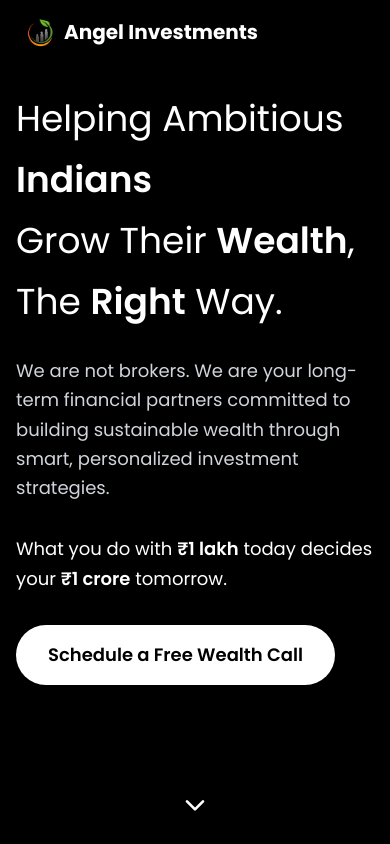
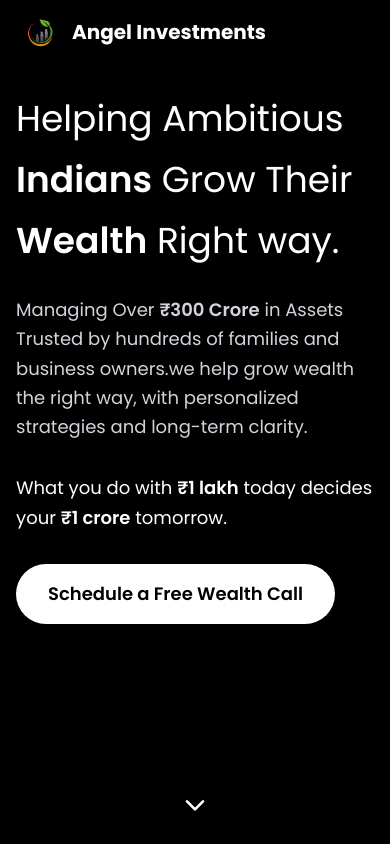
Before and after one commit to Abhishekrgadad/WealthwiseReact, a React (Vite) app in the folder Wealth/: page / in a window 390 px wide. Shown: the top 844 px of the page. Built offline with nearby package versions, Linux system fonts and the light colour scheme.

Commit message:
[FIX] onclick

```diff
--- a/Wealth/index.html
+++ b/Wealth/index.html
@@ -4,7 +4,7 @@
     <meta charset="UTF-8" />
     <link rel="icon" type="image/svg+xml" href="/vite.svg" />
     <meta name="viewport" content="width=device-width, initial-scale=1.0" />
-    <title>WealthWise - Helping Ambitious Indians Grow Their Wealth</title>
+    <title>Angel Investments - Helping Ambitious Indians Grow Their Wealth</title>
     <meta name="description" content="Professional financial advisory services for Indian investors. Wealth planning, investment advisory, and portfolio management with zero pressure and 100% clarity." />
   </head>
   <body>
--- a/Wealth/src/components/Footer.tsx
+++ b/Wealth/src/components/Footer.tsx
@@ -15,7 +15,7 @@ const Footer = () => {
               whileInView={{ opacity: 1, y: 0 }}
               className="text-2xl font-bold"
             >
-              WealthWise
+              Angel Investments
             </motion.h3>
             <motion.p
               initial={{ opacity: 0, y: 20 }}
@@ -102,7 +102,7 @@ const Footer = () => {
                 className="flex items-center space-x-3"
               >
                 <Mail size={16} />
-                <span className="text-gray-300">hello@wealthwise.in</span>
+                <span className="text-gray-300">hello@Angel Investments.in</span>
               </motion.div>
               <motion.div
                 initial={{ opacity: 0, x: -20 }}
@@ -142,7 +142,7 @@ const Footer = () => {
           whileInView={{ opacity: 1 }}
           className="pt-8 text-center text-gray-400 border-t border-black md:mt-12 md:border-t"
         >
-          <p>&copy; 2025 WealthWise. All rights reserved. | Designed for WealthWise.</p>
+          <p>&copy; 2025 Angel Investments. All rights reserved. | Designed for Angel Investments.</p>
         </motion.div>
       </div>
     </footer>
--- a/Wealth/src/components/Header.tsx
+++ b/Wealth/src/components/Header.tsx
@@ -54,16 +54,16 @@ const Header = () => {
       <div className="w-full max-w-7xl mx-auto px-4 sm:px-6 lg:px-8">
       <div className="flex justify-between items-center h-16">
         <motion.div
-        whileHover={{ scale: 1.05 }}
-        className="text-xl sm:text-2xl font-bold text-white cursor-pointer flex-shrink-0 flex items-center "
-        onClick={() => handleNavClick('/')}
+          whileHover={{ scale: 1.05 }}
+          className="text-xl sm:text-2xl font-bold text-white cursor-pointer flex-shrink-0 flex items-center"
+          onClick={() => handleNavClick('/#home')}
         >
-        <img
-          src={Logo}
-          alt="Logo"
-          className="h-12 w-12 object-contain" // Increased from h-10 w-10 to h-12 w-12
-        />
-        Angel Investments
+          <img
+            src={Logo}
+            alt="Logo"
+            className="h-12 w-12 object-contain"
+          />
+          <span className="ml-2">Angel Investments</span>
         </motion.div>
 
         {/* Desktop Navigation - Only visible on lg and up */}
--- a/Wealth/src/components/sections/Contact.tsx
+++ b/Wealth/src/components/sections/Contact.tsx
@@ -85,7 +85,7 @@ const Contact = () => {
 								</div>
 								<div>
 									<p className="font-semibold text-white">Phone</p>
-									<p className="text-gray-300">+91 98765 43210</p>
+									<p className="text-gray-300">+91 90352 54332</p>
 								</div>
 							</div>
 
@@ -95,7 +95,7 @@ const Contact = () => {
 								</div>
 								<div>
 									<p className="font-semibold text-white">Email</p>
-									<p className="text-gray-300">hello@wealthwise.in</p>
+									<p className="text-gray-300">hello@Angel Investments.in</p>
 								</div>
 							</div>
 
@@ -106,9 +106,9 @@ const Contact = () => {
 								<div>
 									<p className="font-semibold text-white">Office</p>
 									<p className="text-gray-300">
-										Business Bay, Lower Parel
+										H 2nd floor, No 19, 1st Main Rd, <br></br>opposite total gas, 3rd Block, <br></br>3rd Stage,Basaveshwar Nagar
 										<br />
-										Mumbai, Maharashtra 400013
+										Bengaluru, Karnataka 560079
 									</p>
 								</div>
 							</div>
--- a/Wealth/src/components/sections/Home.tsx
+++ b/Wealth/src/components/sections/Home.tsx
@@ -25,9 +25,8 @@ const Home = () => {
           transition={{ duration: 0.8 }}
           className="block lg:hidden text-4xl sm:text-4xl md:text-5xl lg:text-6xl text-white leading-tight mb-8"
         >
-          Helping Ambitious <span className="font-semibold mt-4 block">Indians</span>{' '}
-          <span className="mt-4 block">Grow Their <span className="font-semibold">Wealth</span>,</span>
-          <span className="mt-4 block">The <span className="font-semibold">Right</span> Way.</span>
+          Helping Ambitious <span className="mt-4 block"><span className="font-semibold">Indians</span> Grow Their</span>
+          <span className="mt-4 block"> <span className="font-semibold">Wealth</span> Right way.</span>
         </motion.h1>
 
         {/* Desktop View */}
@@ -35,7 +34,7 @@ const Home = () => {
           initial={{ opacity: 0, y: 50 }}
           animate={{ opacity: 1, y: 0 }}
           transition={{ duration: 0.8 }}
-          className="hidden lg:block text-5xl text-white leading-tight mb-8"
+          className="hidden lg:block text-5xl text-white leading-tight mb-12"
         >
           Helping Ambitious<br />
           <span className="font-semibold">Indians</span>, Grow Their<br />
@@ -48,8 +47,9 @@ const Home = () => {
           transition={{ duration: 0.8, delay: 0.2 }}
           className="text-lg sm:text-xl text-gray-300 mb-8 leading-relaxed max-w-2xl"
         >
-          We are not brokers. We are your long-term financial partners committed to building
-          sustainable wealth through smart, personalized investment strategies.
+            Managing Over <span className="font-semibold">₹300 Crore</span> in Assets
+          <br />
+          Trusted by hundreds of families and business owners.we help grow wealth the right way, with personalized strategies and long-term clarity.
         </motion.p>
 
         <motion.p
--- a/Wealth/src/components/sections/Team.tsx
+++ b/Wealth/src/components/sections/Team.tsx
@@ -1,39 +1,29 @@
-import React from 'react';
-import { motion } from 'framer-motion';
+import React from "react";
+import { motion } from "framer-motion";
 
 const Team = () => {
   const teamMembers = [
     {
-      name: 'Rajesh Kumar',
-      role: 'Founder & CEO',
-      experience: '15+ years',
-      image: 'https://images.pexels.com/photos/2379004/pexels-photo-2379004.jpeg?auto=compress&cs=tinysrgb&w=300&h=300&fit=crop'
+      name: "Rajesh Kumar",
+      role: "Founder & CEO",
+      experience: "15+ years",
+      image:
+        "https://images.pexels.com/photos/2379004/pexels-photo-2379004.jpeg?auto=compress&cs=tinysrgb&w=300&h=300&fit=crop",
     },
     {
-      name: 'Priya Sharma',
-      role: 'Head of Investment',
-      experience: '12+ years',
-      image: 'https://images.pexels.com/photos/774909/pexels-photo-774909.jpeg?auto=compress&cs=tinysrgb&w=300&h=300&fit=crop'
+      name: "Priya Sharma",
+      role: "Head of Investment",
+      experience: "12+ years",
+      image:
+        "https://images.pexels.com/photos/774909/pexels-photo-774909.jpeg?auto=compress&cs=tinysrgb&w=300&h=300&fit=crop",
     },
-    {
-      name: 'Amit Patel',
-      role: 'Senior Financial Advisor',
-      experience: '10+ years',
-      image: 'https://images.pexels.com/photos/2182970/pexels-photo-2182970.jpeg?auto=compress&cs=tinysrgb&w=300&h=300&fit=crop'
-    },
-    {
-      name: 'Neha Singh',
-      role: 'Wealth Manager',
-      experience: '8+ years',
-      image: 'https://images.pexels.com/photos/1181424/pexels-photo-1181424.jpeg?auto=compress&cs=tinysrgb&w=300&h=300&fit=crop'
-    }
   ];
 
   const stats = [
-    { number: '300Cr+', label: 'AUM' },
-    { number: '1000+', label: 'HNI Clients' },
-    { number: '300+', label: 'Family Offices & UHNI' },
-    { number: '12yrs', label: 'Market Experience' }
+    { number: "300Cr+", label: "AUM" },
+    { number: "1000+", label: "HNI Clients" },
+    { number: "300+", label: "Family Offices & UHNI" },
+    { number: "12yrs", label: "Market Experience" },
   ];
 
   return (
@@ -58,16 +48,26 @@ const Team = () => {
             transition={{ duration: 0.8 }}
             className="space-y-6"
           >
-            <h3 className="text-3xl font-bold text-white">A Note from Our Founder</h3>
+            <h3 className="text-3xl font-bold text-white">
+              A Note from Our Founder
+            </h3>
             <div className="text-lg text-gray-300 leading-relaxed space-y-2 font-serif italic">
               <p>
-                "After working with hundreds of Indian families, I realized that most people don't need complex financial products—they need clarity, trust, and a long-term partner who truly understands their aspirations."
+                "After working with hundreds of Indian families, I realized that
+                most people don't need complex financial products—they need
+                clarity, trust, and a long-term partner who truly understands
+                their aspirations."
               </p>
               <p>
-                "That's why we built WealthWise. Not as another brokerage, but as a trusted financial partner committed to your success. Every recommendation we make is backed by thorough research and aligned with your unique goals."
+                "That's why we built Angel Investments. Not as another
+                brokerage, but as a trusted financial partner committed to your
+                success. Every recommendation we make is backed by thorough
+                research and aligned with your unique goals."
               </p>
               <div className="pt-4">
-                <p className="font-bold not-italic text-white">- Rajesh Kumar, Founder</p>
+                <p className="font-bold not-italic text-white">
+                  - Rajesh Kumar, Founder
+                </p>
               </div>
             </div>
           </motion.div>
@@ -77,7 +77,7 @@ const Team = () => {
             initial={{ opacity: 0, x: 50 }}
             whileInView={{ opacity: 1, x: 0 }}
             transition={{ duration: 0.8 }}
-            className="grid grid-cols-2 gap-4"
+            className="grid grid-cols-2 gap-2"
           >
             {teamMembers.map((member, index) => (
               <motion.div
@@ -98,19 +98,18 @@ const Team = () => {
                 <h3 className="text-lg font-bold text-white mb-2">
                   {member.name}
                 </h3>
-                <p className="text-gray-300 mb-1">{member.role}</p>
+                <p className="text-gray-300 mb-">{member.role}</p>
                 <p className="text-sm text-gray-400">{member.experience}</p>
               </motion.div>
             ))}
           </motion.div>
         </div>
-
         {/* Stats Section */}
         <motion.div
           initial={{ opacity: 0, y: 50 }}
           whileInView={{ opacity: 1, y: 0 }}
           transition={{ duration: 0.8 }}
-          className="grid grid-cols-2 lg:grid-cols-4 gap-8 bg-black p-8 rounded-lg"
+          className="grid grid-cols-2 lg:grid-cols-4 gap-8 bg-black  rounded-lg"
         >
           {stats.map((stat, index) => (
             <motion.div
@@ -120,7 +119,9 @@ const Team = () => {
               transition={{ duration: 0.6, delay: index * 0.1 }}
               className="text-center"
             >
-              <div className="text-3xl lg:text-4xl font-bold text-white mb-2">{stat.number}</div>
+              <div className="text-3xl lg:text-4xl font-bold text-white mb-2">
+                {stat.number}
+              </div>
               <div className="text-gray-300">{stat.label}</div>
             </motion.div>
           ))}
```
Also changed, not shown: 3 other files (tests, documents, lock files or other folders).
